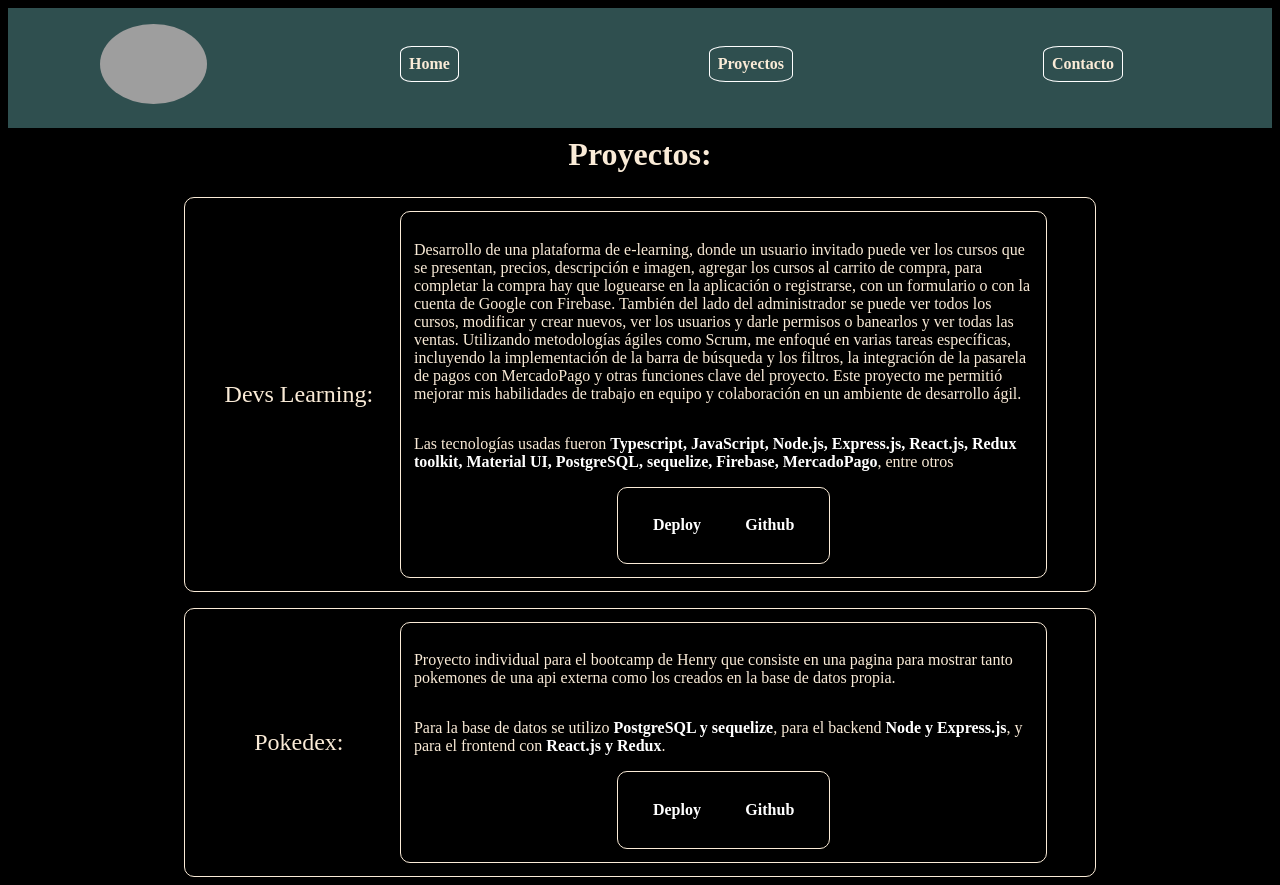
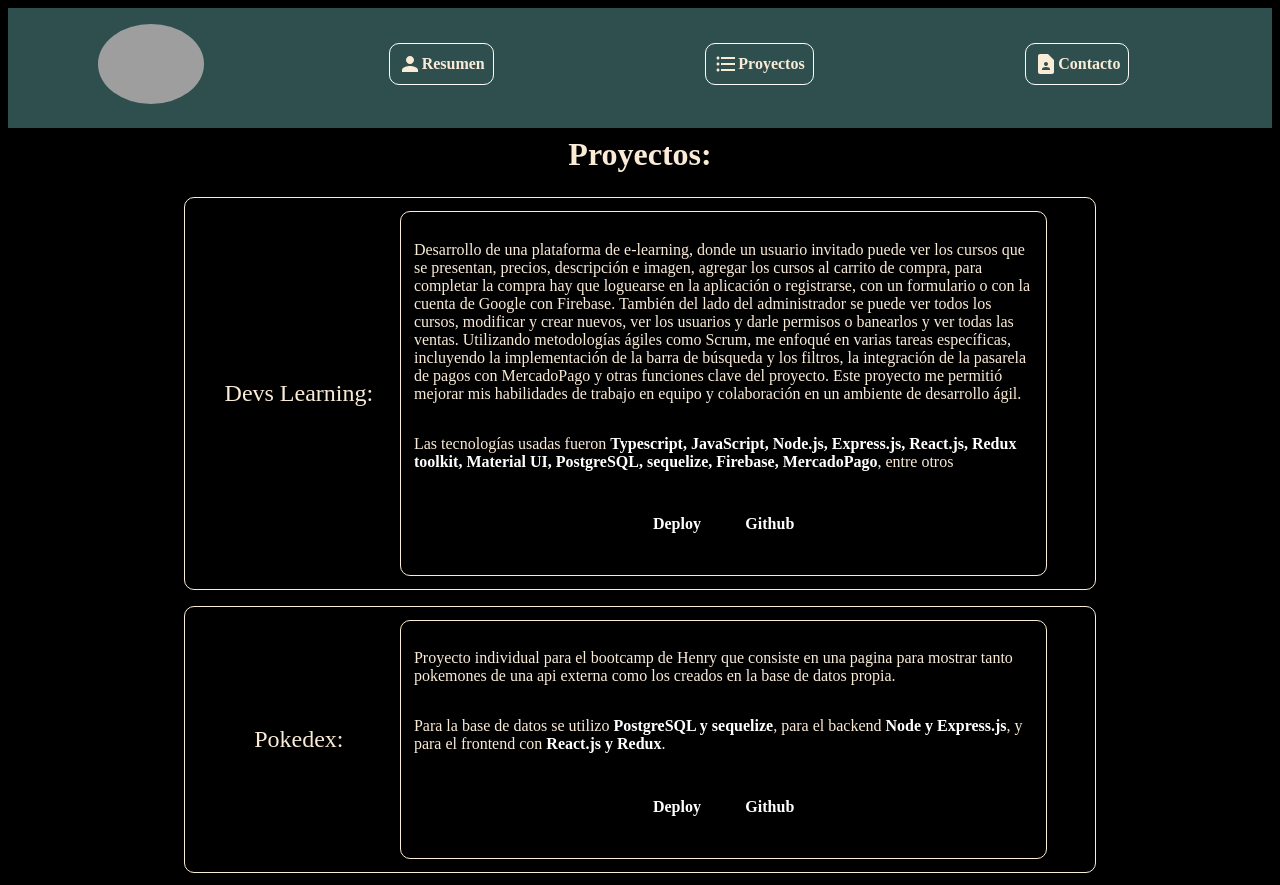
Before and after one commit to JONNYKIMBK/Portfolio, a Next.js app in the folder portfolio/: page /proyects in a window 1280 px wide. Built offline with nearby package versions, Linux system fonts and the light colour scheme; grey boxes are pictures that could not be loaded.

Commit message:
estilos 2

```diff
--- a/portfolio/src/app/components/Navbar/Navbar.tsx
+++ b/portfolio/src/app/components/Navbar/Navbar.tsx
@@ -4,19 +4,25 @@
 import Link from "next/link";
 import styles from "./Navbar.module.css";
 import { useState } from "react";
+import PersonIcon from "@mui/icons-material/Person";
+import FormatListBulletedIcon from "@mui/icons-material/FormatListBulleted";
+import ContactPageIcon from "@mui/icons-material/ContactPage";
 
 const links = [
   {
-    label: "Home",
+    label: "Resumen",
     route: "/",
+    icon: <PersonIcon />,
   },
   {
     label: "Proyectos",
     route: "/proyects",
+    icon: <FormatListBulletedIcon />,
   },
   {
     label: "Contacto",
     route: "/contact",
+    icon: <ContactPageIcon />,
   },
 ];
 
@@ -75,7 +81,7 @@
 
           {/*
           ////////////////////////////////
-          desktop */}
+          mobile */}
           <Box
             sx={{
               display: { md: "none", xs: "flex" },
@@ -84,13 +90,22 @@
               width: "80vw",
             }}
           >
-            {links.map(({ label, route }) => (
+            {links.map(({ label, route, icon }) => (
               <Box
                 key={label}
-                sx={{ border: 1, padding: 1, borderRadius: "20%" }}
+                sx={{ border: 1, padding: "1vw", borderRadius: "10px" }}
               >
                 <Link key={label} href={route} className={styles.link}>
-                  <div>{label}</div>
+                  <Box
+                    sx={{
+                      display: "flex",
+                      flexDirection: { xs: "column", md: "row" },
+                      alignItems: "center",
+                    }}
+                  >
+                    {icon}
+                    <div>{label}</div>
+                  </Box>
                 </Link>
               </Box>
             ))}
@@ -99,22 +114,36 @@
           {/* ///////////////////////////////// */}
 
           {/* ////////////////////////////////////////////
-          mobile */}
+          desktop */}
           <Box
             sx={{
               display: { xs: "none", md: "flex" },
               justifyContent: { xs: "space-between", md: "space-around" },
               width: "80vw",
+              padding: "1vw",
             }}
           >
-            {links.map(({ label, route }) => (
+            {links.map(({ label, route, icon }) => (
               <Zoom key={label} in={checked}>
                 <Box
                   key={label}
-                  sx={{ border: 1, padding: 1, borderRadius: "20%" }}
+                  sx={{
+                    border: 1,
+                    padding: 1,
+                    borderRadius: "10px",
+                  }}
                 >
                   <Link key={label} href={route} className={styles.link}>
-                    <div>{label}</div>
+                    <Box
+                      sx={{
+                        display: "flex",
+                        flexDirection: { xs: "column", md: "row" },
+                        alignItems: "center",
+                      }}
+                    >
+                      {icon}
+                      <div>{label}</div>
+                    </Box>
                   </Link>
                 </Box>
               </Zoom>
--- a/portfolio/src/app/proyects/page.module.css
+++ b/portfolio/src/app/proyects/page.module.css
@@ -47,8 +47,6 @@
   display: flex;
   width: 30%;
   padding: 1vw;
-  border: 1px solid;
-  border-radius: 10px;
   justify-content: space-around;
 }
 
```
